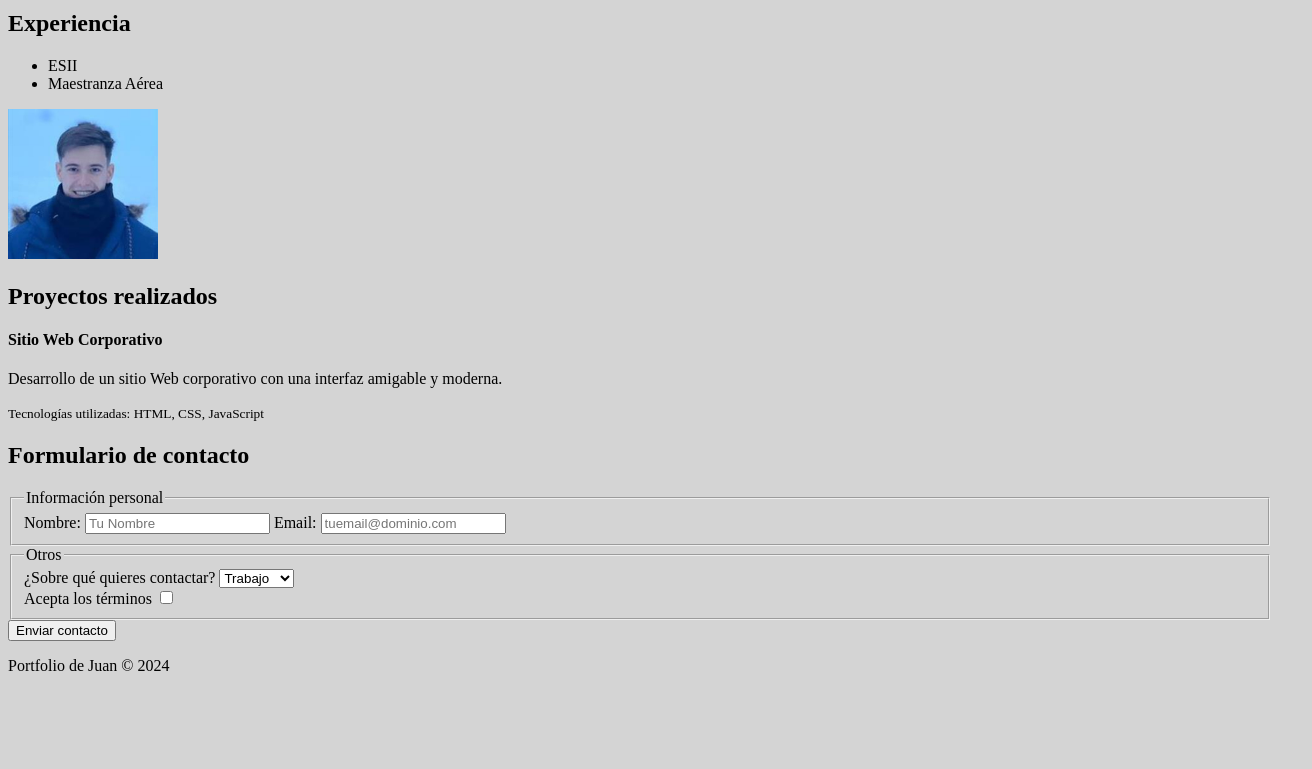
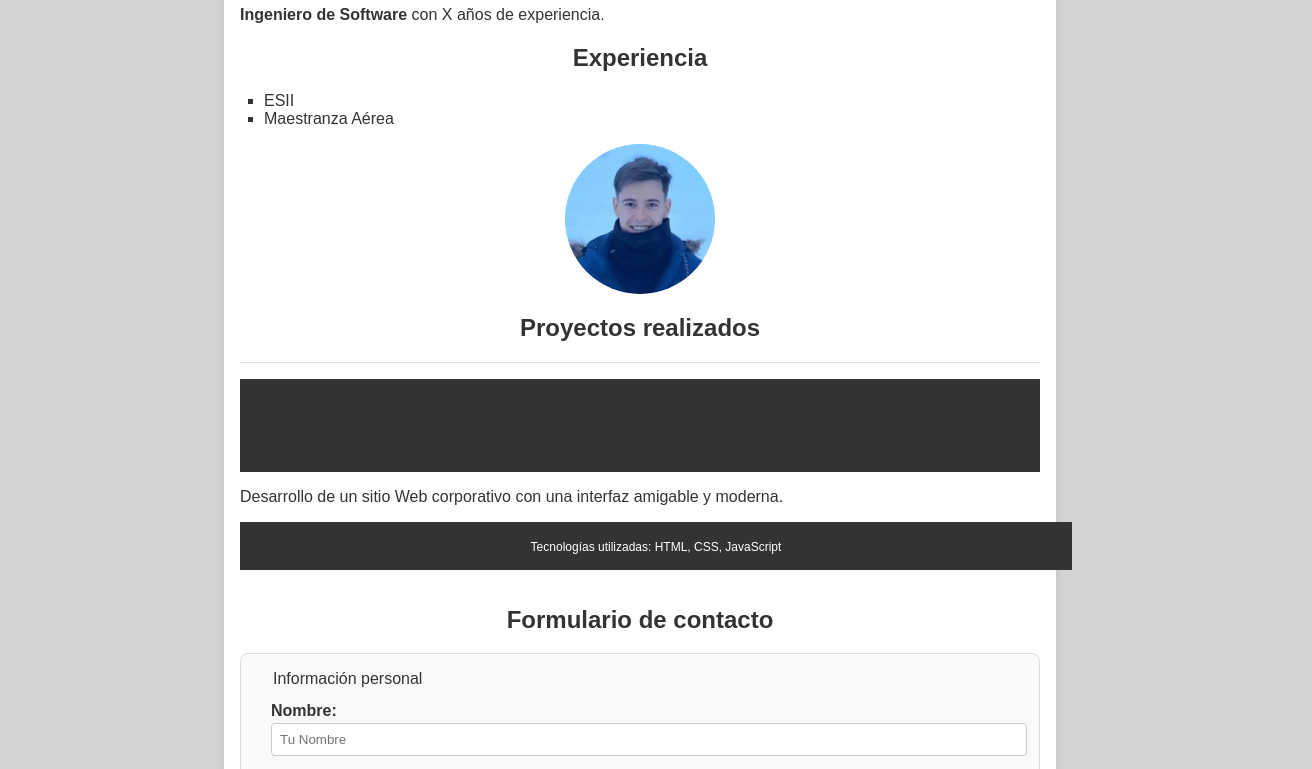
Before and after one commit to TrookeM/mi-portafolio, a plain HTML site: page index.html in a window 1280 px wide. Shown: the part 134-903 px from the top of the page, 1312 px wide, since content can reach past the window. Before the commit the page ends 825 px from the top, so only its background shows below. Drawn offline with Linux system fonts and the light colour scheme.

Commit message:
CSS Added

```diff
--- a/index.html
+++ b/index.html
@@ -1,6 +1,7 @@
 <!DOCTYPE html>
 <html lang="es">
 <head>
+    <link rel="stylesheet" href="styles.css">
     <meta charset="UTF-8">
     <meta name="viewport" content="width=device-width, initial-scale=1.0">
     <meta name="description" content="Portfolio de Ingeniero de Software">
--- /dev/null
+++ b/styles.css
@@ -0,0 +1,119 @@
+/* Global styles */
+body {
+    font-family: Arial, sans-serif;
+    background: #f4f4f9;
+    margin: 0;
+    padding: 0;
+    color: #333;
+}
+
+/* Header styles */
+header {
+    background: #333;
+    padding: 1rem 0;
+    text-align: center;
+}
+
+header nav a {
+    color: #fff;
+    text-decoration: none;
+    margin: 0 1rem;
+    font-weight: bold;
+    transition: color 0.3s;
+}
+
+header nav a:hover {
+    color: #ffd700;
+}
+
+/* Main section */
+main {
+    max-width: 800px;
+    margin: 2rem auto;
+    padding: 0 1rem;
+    background: #fff;
+    box-shadow: 0 4px 8px rgba(0, 0, 0, 0.1);
+    border-radius: 8px;
+}
+
+h1, h2, h4 {
+    color: #333;
+    text-align: center;
+}
+
+/* Experience and Projects */
+ul {
+    list-style-type: square;
+    padding-left: 1.5rem;
+}
+
+article {
+    border-top: 1px solid #ddd;
+    padding: 1rem 0;
+}
+
+/* Image styling */
+img {
+    display: block;
+    margin: 1rem auto;
+    border-radius: 50%;
+}
+
+/* Contact Form */
+form {
+    background: #f9f9f9;
+    padding: 1rem;
+    border: 1px solid #ddd;
+    border-radius: 8px;
+}
+
+form fieldset {
+    margin-bottom: 1rem;
+    border: none;
+}
+
+form label {
+    display: block;
+    margin: 0.5rem 0 0.2rem;
+    font-weight: bold;
+}
+
+form input[type="text"],
+form input[type="email"],
+form select {
+    width: 100%;
+    padding: 0.5rem;
+    margin-bottom: 0.5rem;
+    border: 1px solid #ccc;
+    border-radius: 4px;
+}
+
+form input[type="checkbox"] {
+    margin-right: 0.5rem;
+}
+
+form input[type="submit"] {
+    background-color: #333;
+    color: #fff;
+    border: none;
+    padding: 0.7rem 1.5rem;
+    cursor: pointer;
+    border-radius: 4px;
+    font-weight: bold;
+    transition: background-color 0.3s;
+}
+
+form input[type="submit"]:hover {
+    background-color: #ffd700;
+}
+
+/* Footer */
+/* Footer */
+footer {
+    text-align: center;
+    padding: 1rem;
+    background: #333;
+    color: #fff;
+    font-size: 0.9rem;
+    width: 100%;
+}
```
